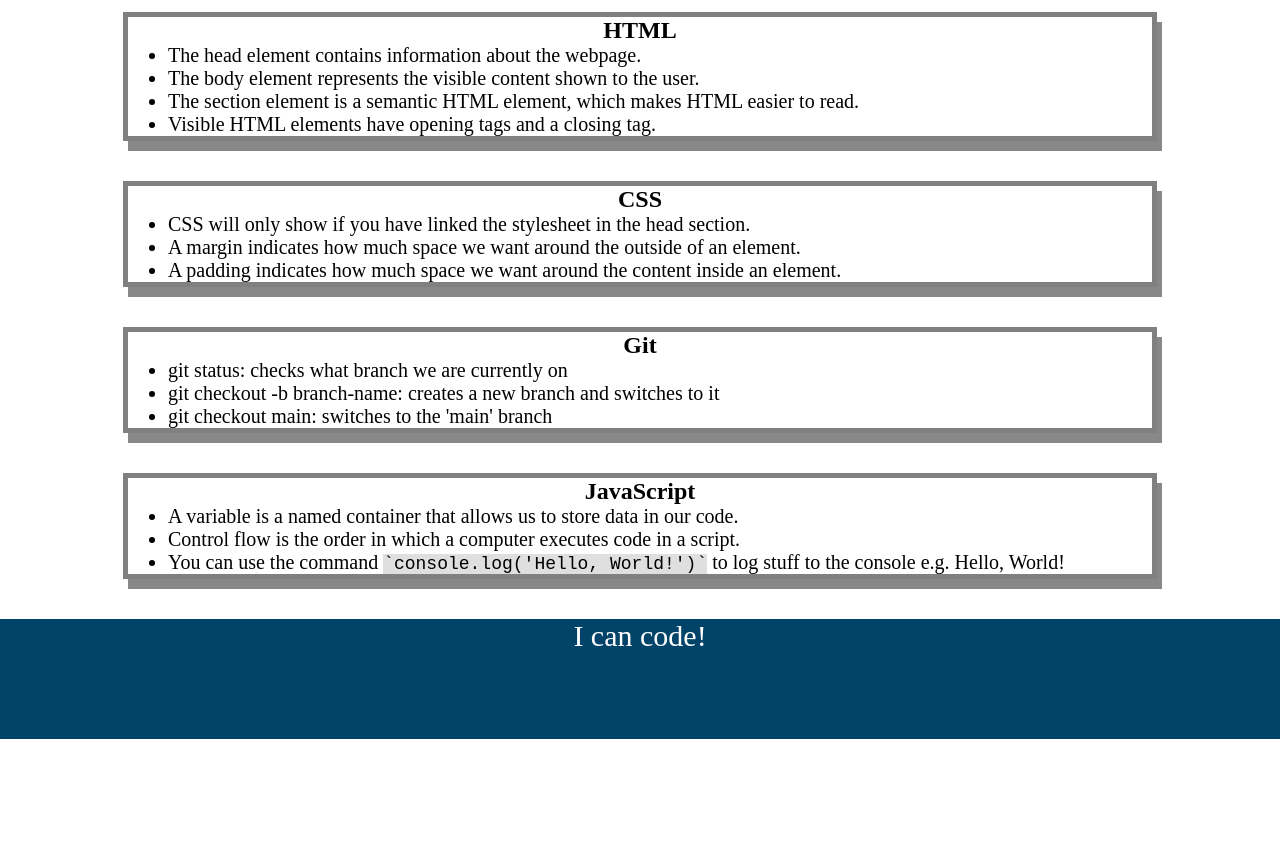
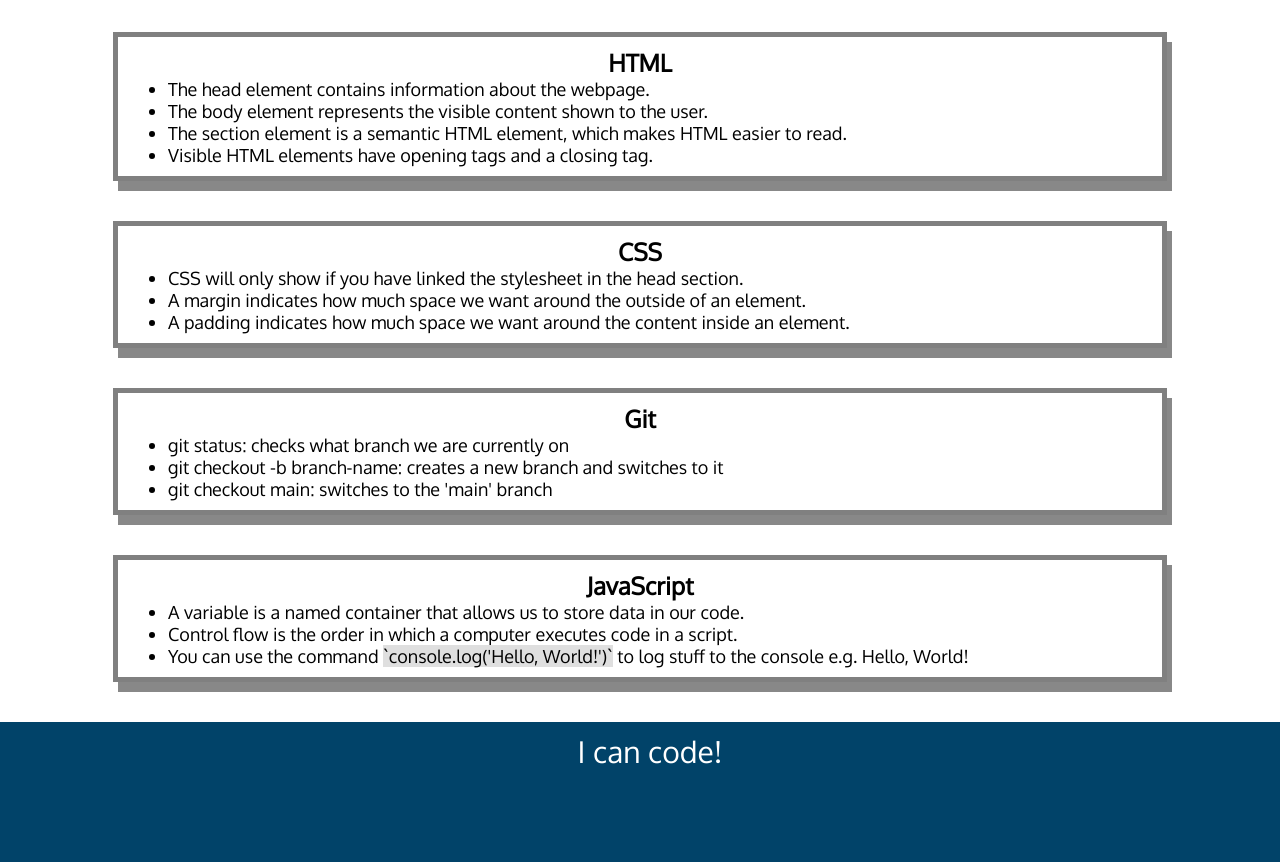
Before and after one commit to rbrd87/prework-study-guide, a plain HTML site: page index.html in a window 1280 px wide. Shown: the part 148-1010 px from the top of the page. Before the commit the page ends 887 px from the top, so only its background shows below. Drawn offline with Linux system fonts and the light colour scheme.

Commit message:
added more styling to the prework study guide

```diff
--- a/assets/style.css
+++ b/assets/style.css
@@ -1,11 +1,13 @@
 * {
     margin: 0;
     padding: 0;
+    font-family: 'Oxygen', sans-serif;
 }
 
 header, footer {
     width: 100%;
     height: 120px;
+    padding: 10px;
     background-color: #014369;
     color: white;
 }
@@ -24,7 +26,7 @@ img {
 
 ul {
     padding-left: 40px;
-    font-size: 20px;
+    font-size: 18px;
 }
 
 p {
@@ -40,6 +42,7 @@ code {
 .card {
     width: 80%;
     margin: 40px auto;
+    padding: 10px;
     border: 5px solid gray;
     box-shadow: 5px 10px #888888;
 }
--- a/index.html
+++ b/index.html
@@ -5,6 +5,7 @@
     <meta http-equiv="X-UA-Compatible" content="IE=edge" />
     <meta name="viewport" content="width=device-width, initial-scale=1.0" />
     <link rel="stylesheet" href="./assets/style.css">
+    <link rel="stylesheet" href="https://fonts.googleapis.com/css?family=Oxygen">
     <title>Prework Study Guide</title>
   </head>
   <body>
```
